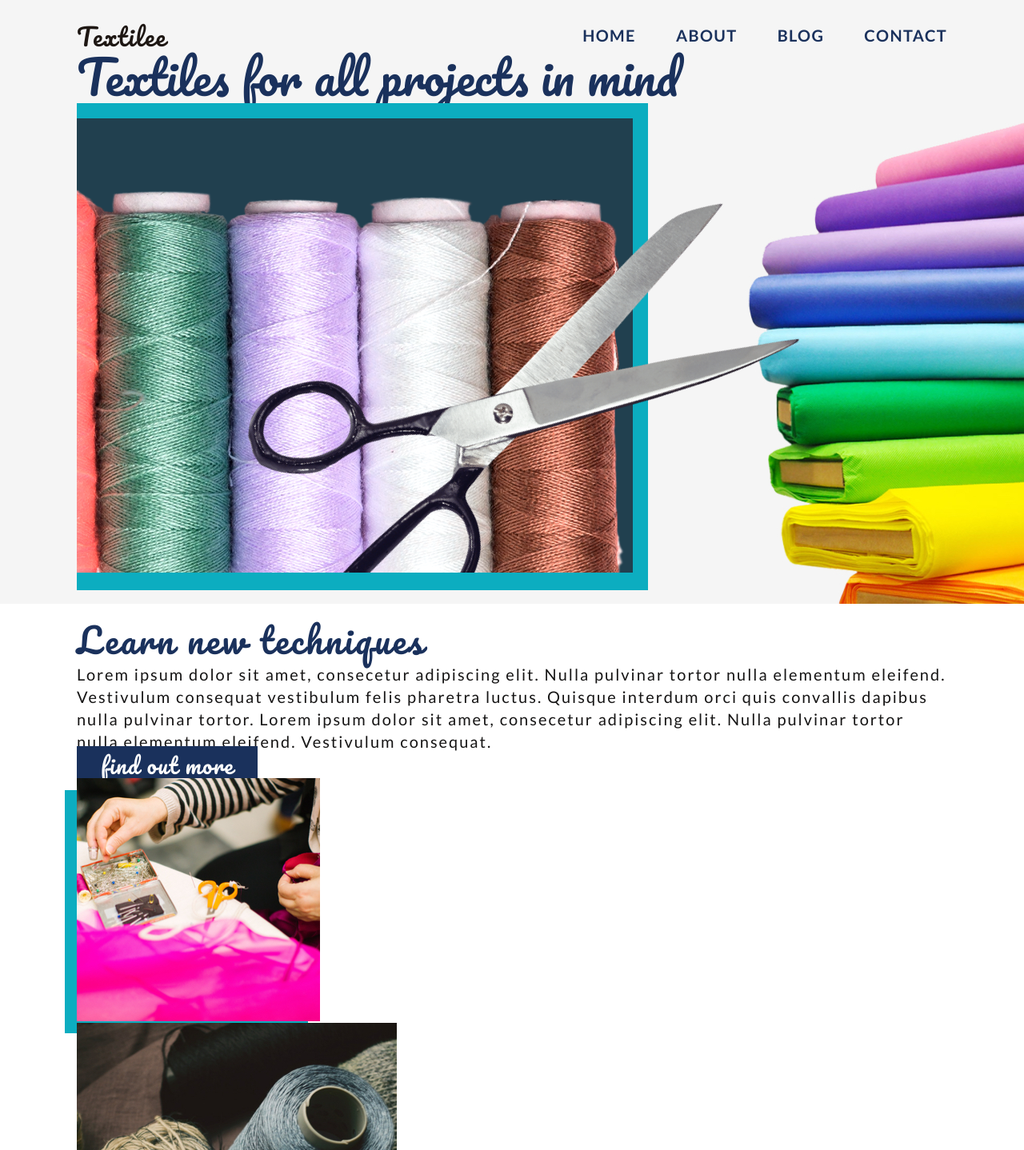
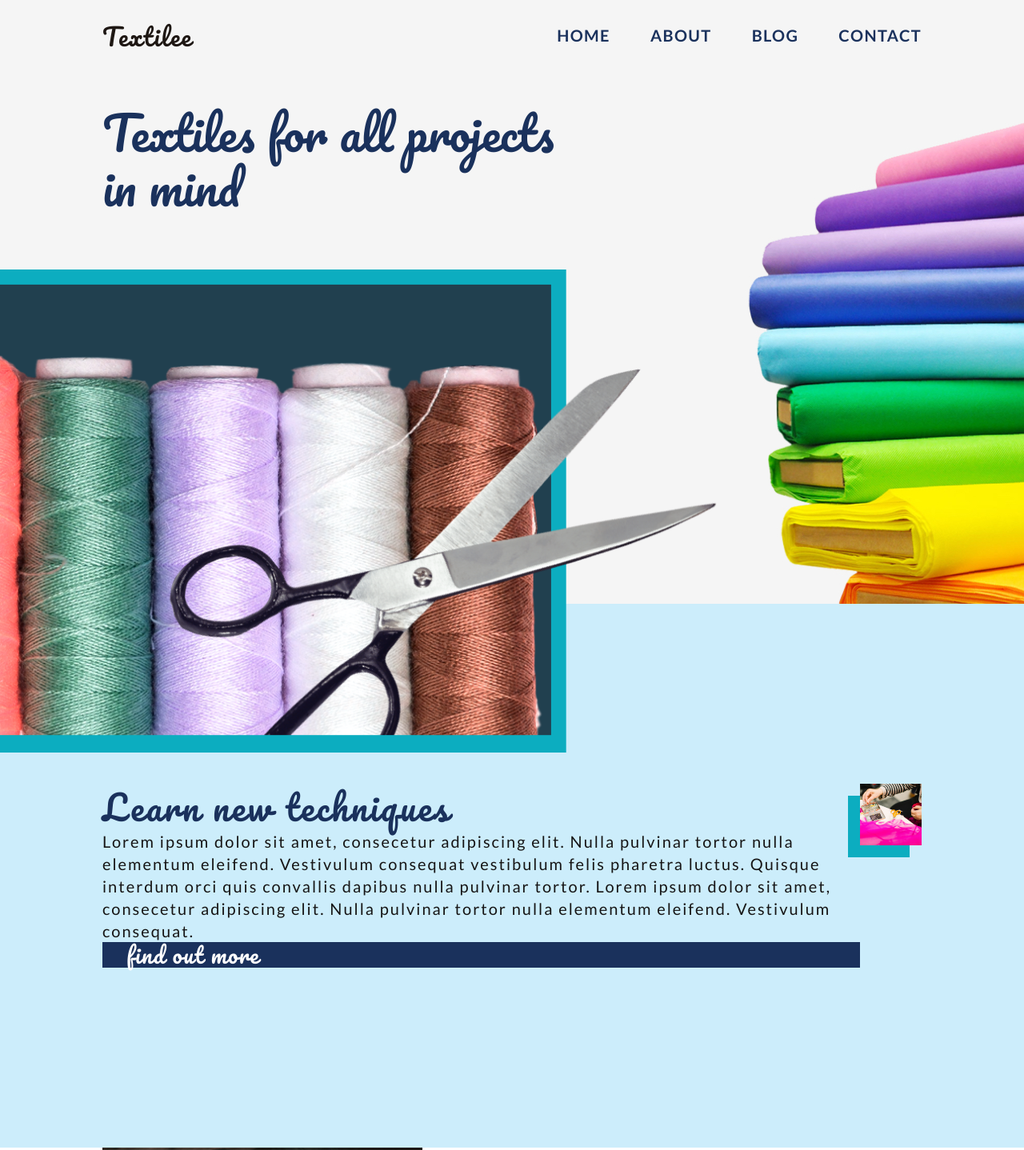
Before and after one commit to yc-yanchen/textilee, a plain HTML site: page index.html in a window 1280 px wide. Shown: the top 1438 px of the page at 80% size. Drawn offline with Linux system fonts and the light colour scheme.

Commit message:
Styled the header

```diff
--- a/index.html
+++ b/index.html
@@ -47,16 +47,18 @@
             <!-- SECTION: LEARN NEW TECHNIQUES -->
             <section class="learnNewTechniques">
                 <div class="wrapper">
+                    <div class="itemContainerFlex">
                         <div class="tContainer">
                             <h3 class="tHeading tBlue">Learn new techniques</h3>
                             <p class="tBody tBlack">
-                            Lorem ipsum dolor sit amet, consecetur adipiscing
-                            elit. Nulla pulvinar tortor nulla elementum
-                            eleifend. Vestivulum consequat vestibulum felis
-                            pharetra luctus. Quisque interdum orci quis
-                            convallis dapibus nulla pulvinar tortor. Lorem ipsum
-                            dolor sit amet, consecetur adipiscing elit. Nulla
-                            pulvinar tortor nulla elementum eleifend. Vestivulum
+                                Lorem ipsum dolor sit amet, consecetur
+                                adipiscing elit. Nulla pulvinar tortor nulla
+                                elementum eleifend. Vestivulum consequat
+                                vestibulum felis pharetra luctus. Quisque
+                                interdum orci quis convallis dapibus nulla
+                                pulvinar tortor. Lorem ipsum dolor sit amet,
+                                consecetur adipiscing elit. Nulla pulvinar
+                                tortor nulla elementum eleifend. Vestivulum
                                 consequat.
                             </p>
                             <a href="#" class="tButton bDark">find out more</a>
@@ -70,6 +72,7 @@
                             />
                         </div>
                         <!-- .imgContainer END -->
+                    </div>
                 </div>
                 <!-- .wrapper END -->
             </section>
--- a/styles/sass/partials/_global.scss
+++ b/styles/sass/partials/_global.scss
@@ -18,8 +18,15 @@ li {
     padding: 0;
 }
 
+//TEXT CONTAINER STYLES
+.tContainer {
+    display: flex;
+    flex-direction: column;
+}
+
+//WRAPPER STYLES
 .wrapper {
-    max-width: 85%;
+    max-width: 80%;
     margin: 0 auto;
 }
 
--- a/styles/sass/partials/_header.scss
+++ b/styles/sass/partials/_header.scss
@@ -2,10 +2,11 @@
 
 header {
     background: url(../textilee-assets/header-home.jpg) no-repeat;
-    padding: 30px 0;
-}
+    padding: 30px 0 0 0;
+    height: 755px;
+    position: relative;
 
-header nav {
+    nav {
         display: flex;
         justify-content: space-between;
         align-items: center;
@@ -21,3 +22,13 @@ header nav {
             }
         }
     }
+    h2 {
+        margin: 70px 0;
+        width: 575px;
+    }
+    .imgContainer {
+        position: absolute;
+        left: 0%;
+        max-width: 70%;
+    }
+}
--- a/styles/sass/partials/_main.scss
+++ b/styles/sass/partials/_main.scss
@@ -1 +1,10 @@
 @use "./variables" as userV;
+
+// SECTION: LEARN NEW TECHNIQUE STYLES
+.learnNewTechniques {
+    background-color: userV.$lightSkyBlue;
+    .itemContainerFlex {
+        padding: 225px 0;
+        display: flex;
+    }
+}
```
Also changed, not shown: styles/styles.css. Lines whose indentation alone changed are shown as unchanged.
